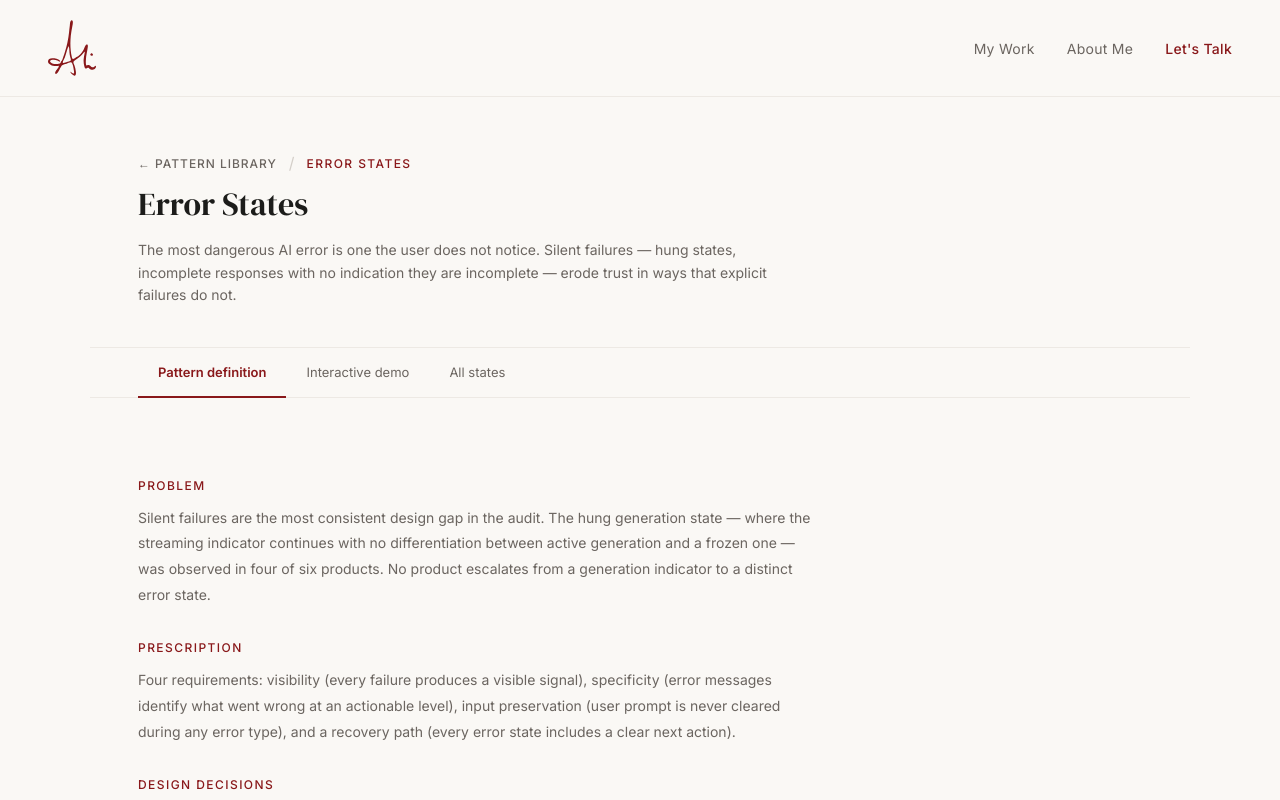
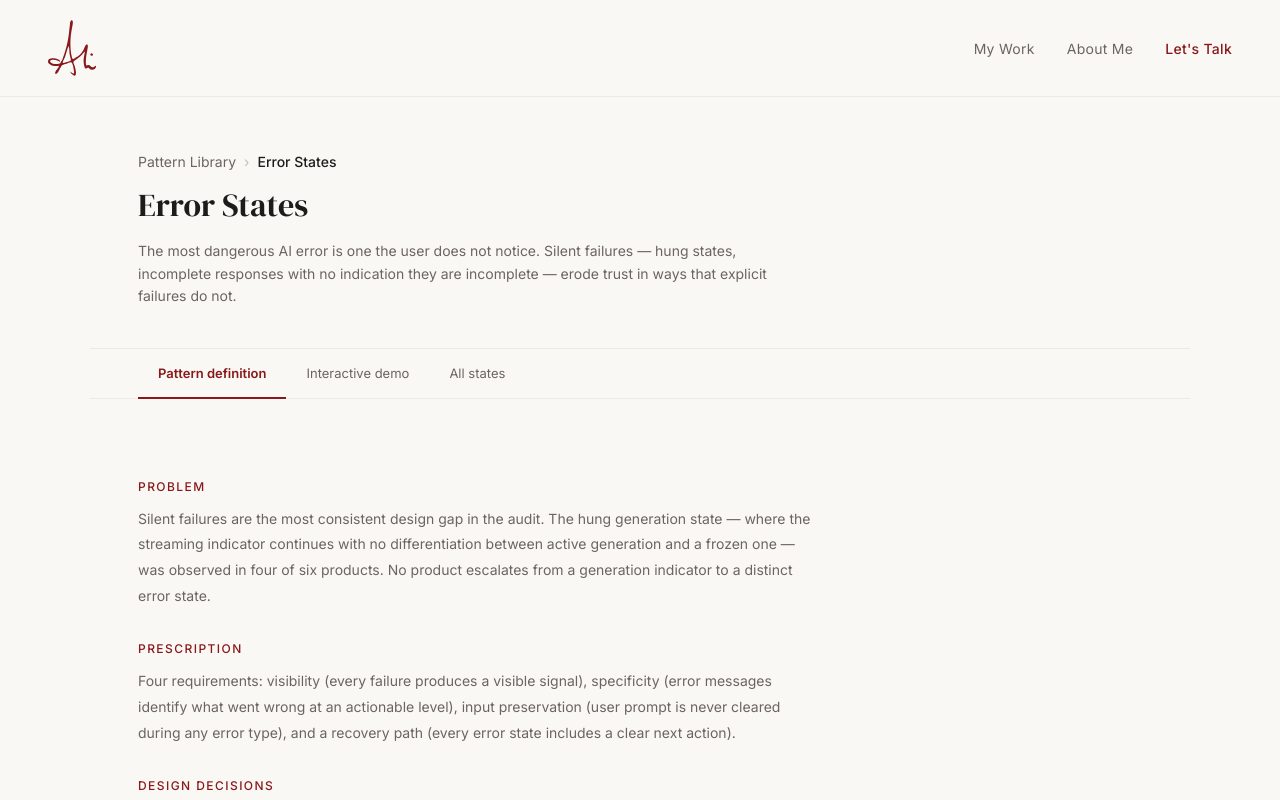
Before and after one commit to alikhandesign/alikhandesign.com, a Next.js app: page /patterns/error-states in a window 1280 px wide. Shown: the top 800 px of the page. Built offline with nearby package versions, Linux system fonts and the light colour scheme.

Commit message:
fix(patterns): correct breadcrumb to match work page pattern

```diff
--- a/app/patterns/PatternShell.tsx
+++ b/app/patterns/PatternShell.tsx
@@ -3,12 +3,12 @@ import Link from 'next/link'
 import { ReactNode } from 'react'
 
 const PATTERN_ORDER = [
-  { slug: 'generation-states',          title: 'Generation States' },
-  { slug: 'uncertainty-communication',  title: 'Uncertainty Communication' },
-  { slug: 'source-attribution',         title: 'Source & Attribution' },
-  { slug: 'limitation-handling',        title: 'Limitation Handling' },
-  { slug: 'correction-refinement',      title: 'Correction & Refinement' },
-  { slug: 'error-states',               title: 'Error States' },
+  { slug: 'generation-states',         title: 'Generation States' },
+  { slug: 'uncertainty-communication', title: 'Uncertainty Communication' },
+  { slug: 'source-attribution',        title: 'Source & Attribution' },
+  { slug: 'limitation-handling',       title: 'Limitation Handling' },
+  { slug: 'correction-refinement',     title: 'Correction & Refinement' },
+  { slug: 'error-states',              title: 'Error States' },
 ]
 
 interface Tab { id: string; label: string }
@@ -21,14 +21,13 @@ interface PatternShellProps {
   onTabChange: (id: string) => void
   tabs: Tab[]
   children: ReactNode
-  /** Pass each tab's content keyed by tab id for mobile stacked layout */
   mobileContent?: Record<string, ReactNode>
 }
 
 export default function PatternShell({
   title, slug, problem, activeTab, onTabChange, tabs, children, mobileContent
 }: PatternShellProps) {
-  const idx = PATTERN_ORDER.findIndex(p => p.slug === slug)
+  const idx  = PATTERN_ORDER.findIndex(p => p.slug === slug)
   const prev = PATTERN_ORDER[(idx - 1 + PATTERN_ORDER.length) % PATTERN_ORDER.length]
   const next = PATTERN_ORDER[(idx + 1) % PATTERN_ORDER.length]
 
@@ -36,13 +35,17 @@ export default function PatternShell({
     <div style={{ maxWidth: 'var(--max-w)', margin: '0 auto' }}>
       {/* Header */}
       <div className="page-header">
-        <div style={{ display: 'flex', alignItems: 'center', gap: 'var(--space-3)', marginBottom: 'var(--space-3)' }}>
-          <Link href="/patterns" style={{ fontSize: 'var(--text-xs)', color: 'var(--text-muted)', textDecoration: 'none', letterSpacing: 'var(--letter-spacing-md)', textTransform: 'uppercase', fontWeight: 'var(--font-weight-medium)' }}>
-            ← Pattern Library
+        {/* Breadcrumb — matches work page pattern exactly */}
+        <nav style={{ display: 'flex', alignItems: 'center', gap: 'var(--space-2)', marginBottom: 'var(--space-4)', flexWrap: 'wrap' }}>
+          <Link href="/patterns" style={{ fontSize: 14, color: 'var(--text-muted)', textDecoration: 'none' }}>
+            Pattern Library
           </Link>
-          <span style={{ color: 'var(--border-mid)' }}>/</span>
-          <span className="eyebrow">{title}</span>
-        </div>
+          <span style={{ fontSize: 14, color: '#C4BDB7' }} aria-hidden="true">›</span>
+          <span style={{ fontSize: 14, color: 'var(--text)', fontWeight: 500 }} aria-current="page">
+            {title}
+          </span>
+        </nav>
+
         <h1 className="font-serif" style={{ fontSize: 'var(--text-3xl)', fontWeight: 400, lineHeight: 'var(--line-height-tight)', marginBottom: 'var(--space-4)', color: 'var(--text)' }}>
           {title}
         </h1>
@@ -51,7 +54,7 @@ export default function PatternShell({
         </p>
       </div>
 
-      {/* Desktop: tab nav + content */}
+      {/* Desktop: tab nav + tabbed content */}
       <div className="pattern-desktop-only">
         <div style={{ borderBottom: '1px solid var(--border)', padding: '0 var(--space-12)', display: 'flex', gap: 0 }}>
           {tabs.map(tab => (
@@ -93,7 +96,7 @@ export default function PatternShell({
         }
       </div>
 
-      {/* Prev / Next navigation */}
+      {/* Prev / Next — matches next-project strip */}
       <div className="next-project" style={{ borderTop: '1px solid var(--border)', marginTop: 0 }}>
         <Link href={`/patterns/${prev.slug}`} style={{ textDecoration: 'none', display: 'flex', flexDirection: 'column', gap: 'var(--space-1)' }}>
           <span style={{ fontSize: 'var(--text-xs)', color: 'var(--text-faint)', letterSpacing: 'var(--letter-spacing-md)', textTransform: 'uppercase' }}>← Previous</span>
@@ -109,7 +112,7 @@ export default function PatternShell({
         .pattern-mobile-only { display: none; }
         @media (max-width: 768px) {
           .pattern-desktop-only { display: none; }
-          .pattern-mobile-only { display: block; }
+          .pattern-mobile-only  { display: block; }
         }
       `}</style>
     </div>
```
